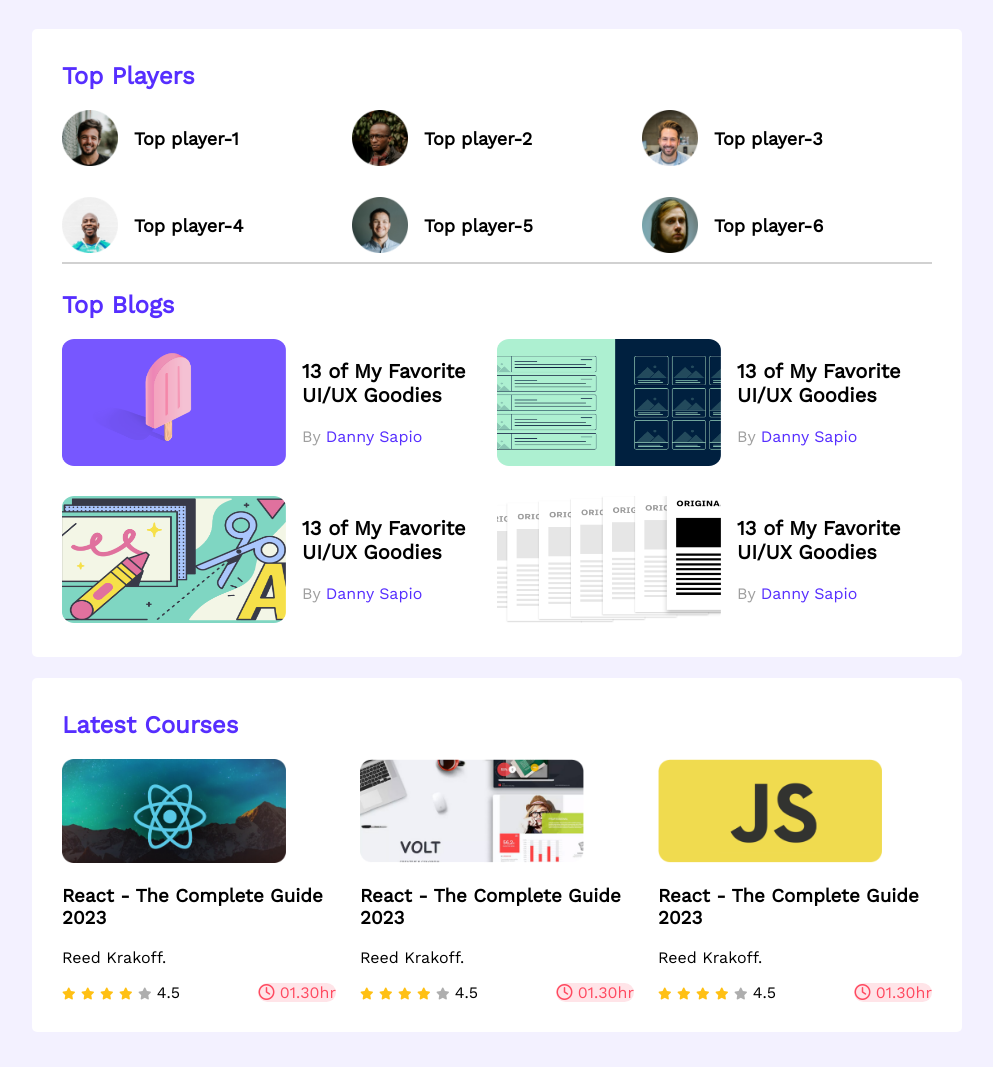
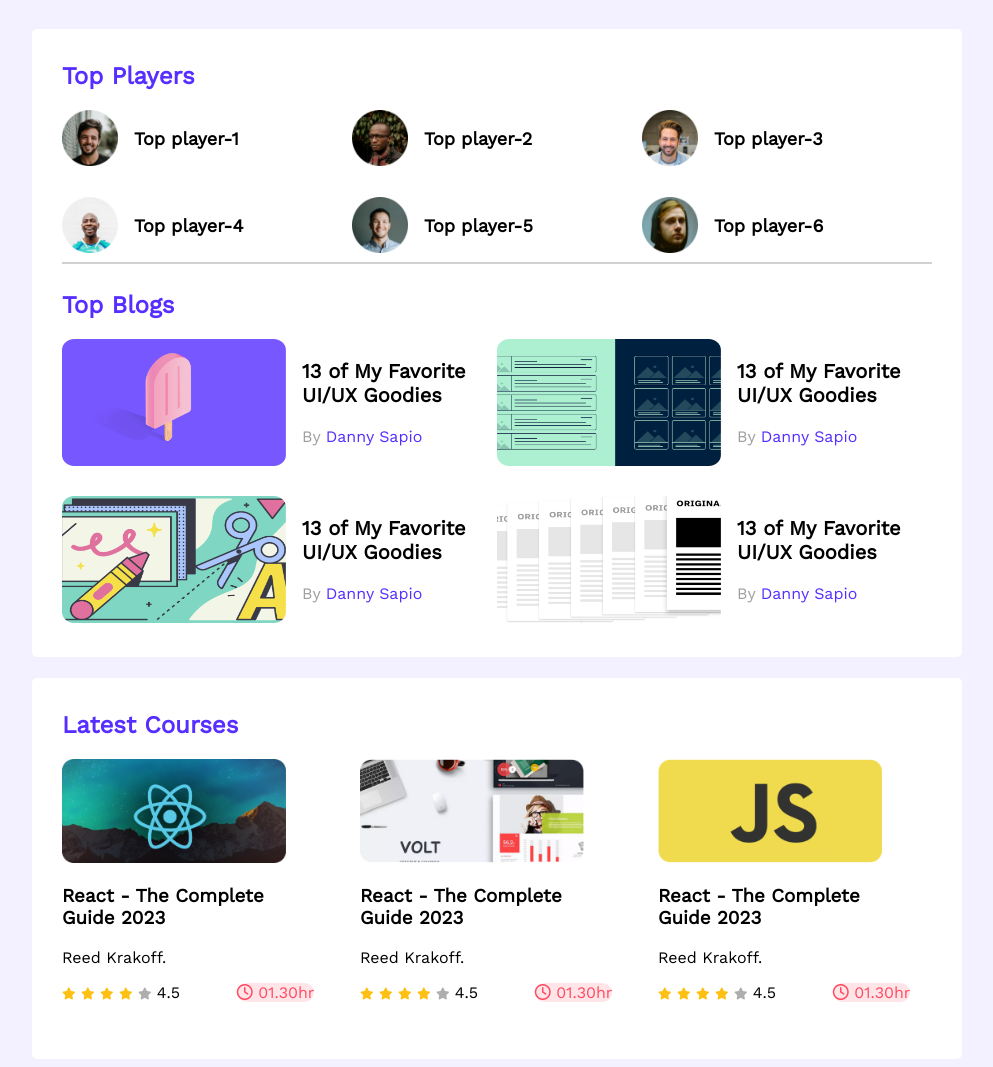
Before and after one commit to SadmanJawad/leader-board-css3, a plain HTML site: page index.html in a window 1280 px wide. Shown: the whole page, without its empty margins (143-1136 px from the left). Before the commit the page ends 1040 px from the top, so only its background shows below. Drawn offline with nearby package versions, Linux system fonts and the light colour scheme.

Commit message:
debug problem

```diff
--- a/styles/style.css
+++ b/styles/style.css
@@ -104,8 +104,8 @@ hr {
 }
 
 .course {
-    Width 252.42px;
-    Height 269.79px;
+    Width: 252.42px;
+    Height: 269.79px;
 }
 
 .course .course-banner img {
@@ -165,5 +165,4 @@ hr {
     .players, .courses{
         grid-template-columns: repeat(2, 1fr);
     }
-
 }
```
